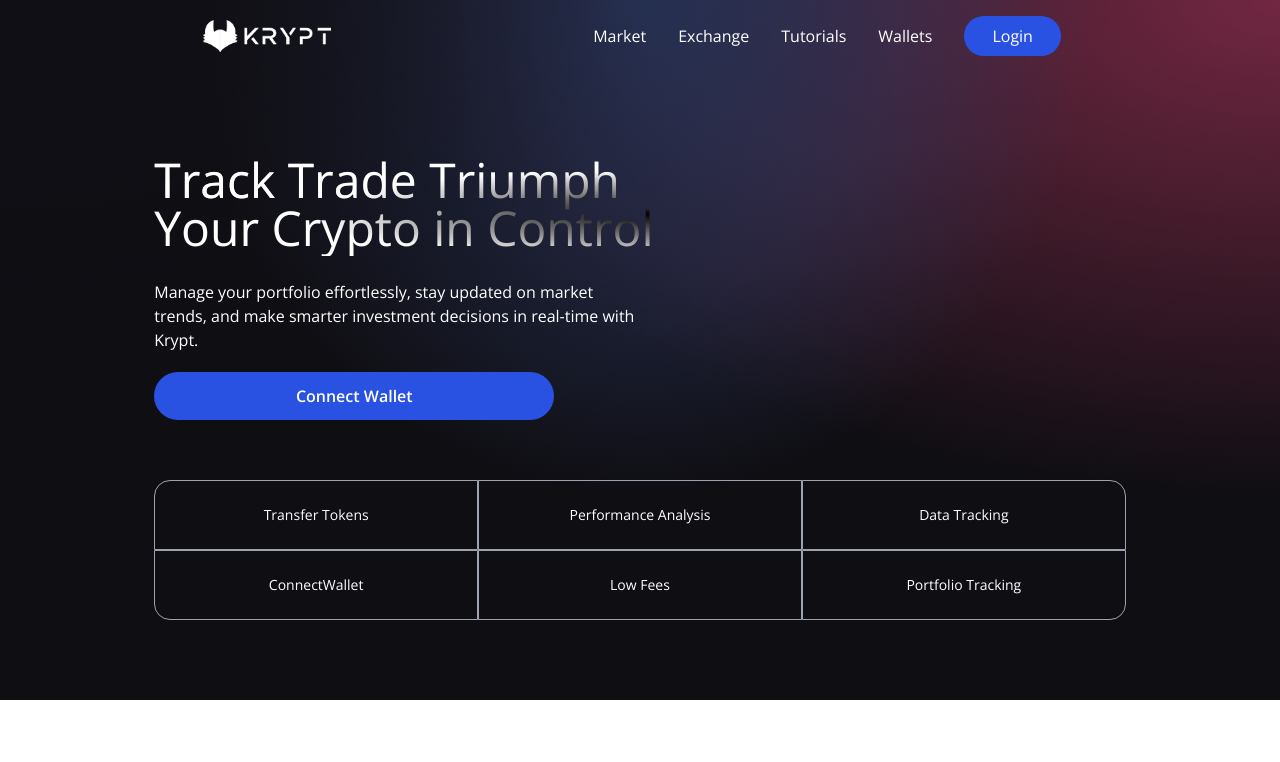
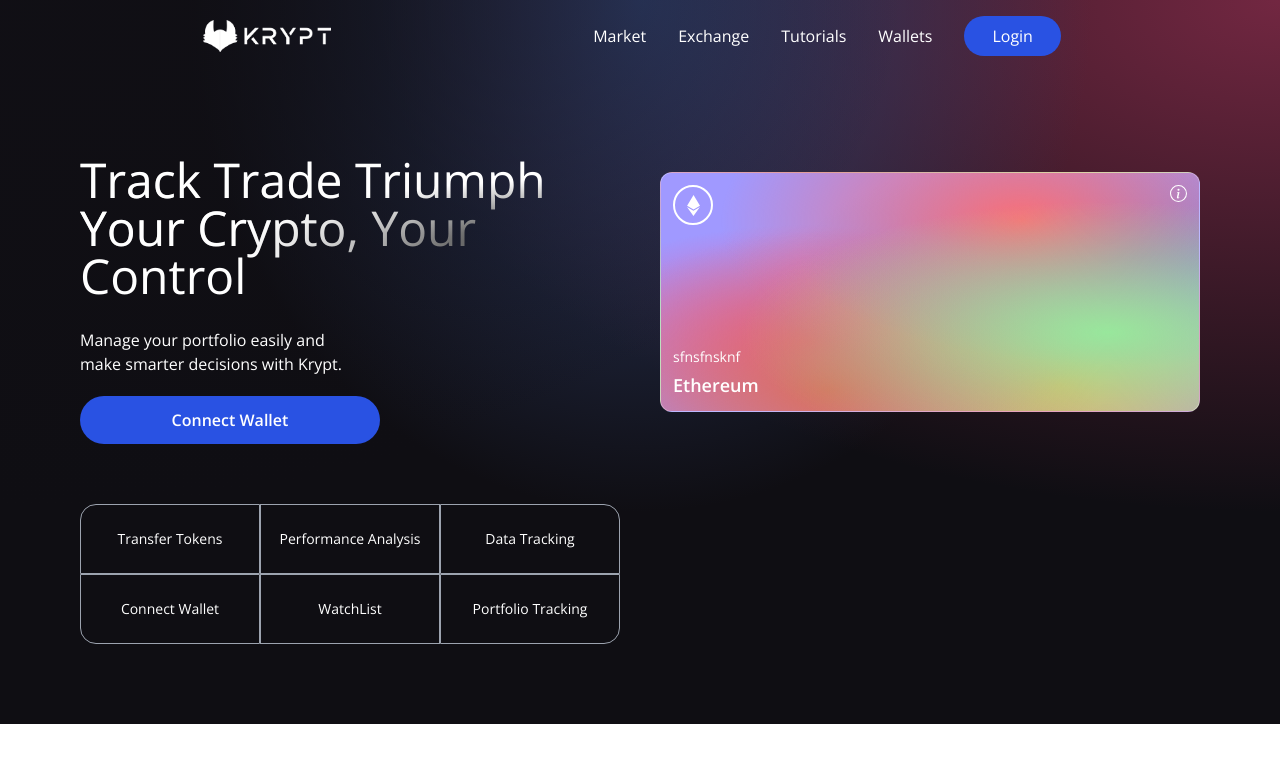
Before and after one commit to nayan0402/Portfolio-project, a React (Vite) app in the folder frontend/: page / in a window 1280 px wide. Shown: the top 762 px of the page. Built offline with nearby package versions, Linux system fonts and the light colour scheme.

Commit message:
Card Icon Added
Added a card icon to the window.

```diff
--- a/frontend/src/components/Welcome.jsx
+++ b/frontend/src/components/Welcome.jsx
@@ -17,23 +17,23 @@ const Welcome = () => {
 
   return (
     <div className="flex w-full justify-center items-center">
-      <div className="flex mf:flex-row flex-col items-start justify-between md:p-20 py-12 px-4">
-        <div className="flex flex-1 justify-start items-start flex-col mf:mr-10">
+  <div className="flex flex-col md:flex-row items-start justify-between md:p-20 py-12 px-4 w-full">
+    {/* Left section with text */}
+    <div className="flex flex-1 justify-start items-start flex-col md:mr-10">
       <h1 className="text-3xl sm:text-5xl text-white text-gradient py-1">
-            Track Trade Triumph <br /> Your Crypto in Control
+        Track Trade Triumph <br /> Your Crypto, Your Control
       </h1>
       <p className="text-left mt-6 text-white font-light md:w-6/12 w-11/12 text-base">
-          Manage your portfolio effortlessly, stay updated on market trends, and make smarter investment decisions in real-time with Krypt.
+        Manage your portfolio easily and make smarter decisions with Krypt.
       </p>
       <button
         type="button"
         onClick={connectwallet}
-          className="flex flex-row justify-center items-center my-5 bg-[#2952e3] px-10 py-3 w-[400px] rounded-full cursor-pointer hover:bg-[#2546bd]"
+        className="flex flex-row justify-center items-center my-5 bg-[#2952e3] px-10 py-3 w-[300px] rounded-full cursor-pointer hover:bg-[#2546bd]"
       >
-            <p className="text-white text-base font-semibold">
-                Connect Wallet
-              </p>
+        <p className="text-white text-base font-semibold">Connect Wallet</p>
       </button>
+
       <div className="grid sm:grid-cols-3 grid-cols-2 w-full mt-10">
         <div className={`rounded-tl-2xl ${companyCommonStyles}`}>
           Transfer Tokens
@@ -43,17 +43,35 @@ const Welcome = () => {
           Data Tracking
         </div>
         <div className={`sm:rounded-bl-2xl ${companyCommonStyles}`}>
-              ConnectWallet
+          Connect Wallet
         </div>
-            <div className={companyCommonStyles}>Low Fees</div>
+        <div className={companyCommonStyles}>WatchList</div>
         <div className={`rounded-br-2xl ${companyCommonStyles}`}>
           Portfolio Tracking
         </div>
       </div>
     </div>
+
+    {/* Right section with card */}
+    <div className="flex flex-col flex-1 items-center justify-start w-full md:w-auto md:mt-0 mt-10">
+      <div className="p-3 flex justify-end items-start flex-col rounded-xl h-60 w-[25rem] w-full my-5 eth-card white-glassmorphism">
+        <div className="flex justify-between flex-col w-full h-full">
+          <div className="flex justify-between items-start">
+            <div className="w-10 h-10 rounded-full border-2 border-white flex justify-center items-center">
+              <SiEthereum fontSize={21} color="#fff" />
+            </div>
+            <BsInfoCircle fontSize={17} color="#fff" />
+          </div>
+          <div>
+            <p className="text-white font-light text-sm">sfnsfnsknf</p>
+            <p className="text-white font-semibold text-lg mt-1">Ethereum</p>
           </div>
         </div>
-    // </div>
+      </div>
+    </div>
+  </div>
+</div>
+
   );
 };
 
```
Lines whose indentation alone changed are shown as unchanged.
